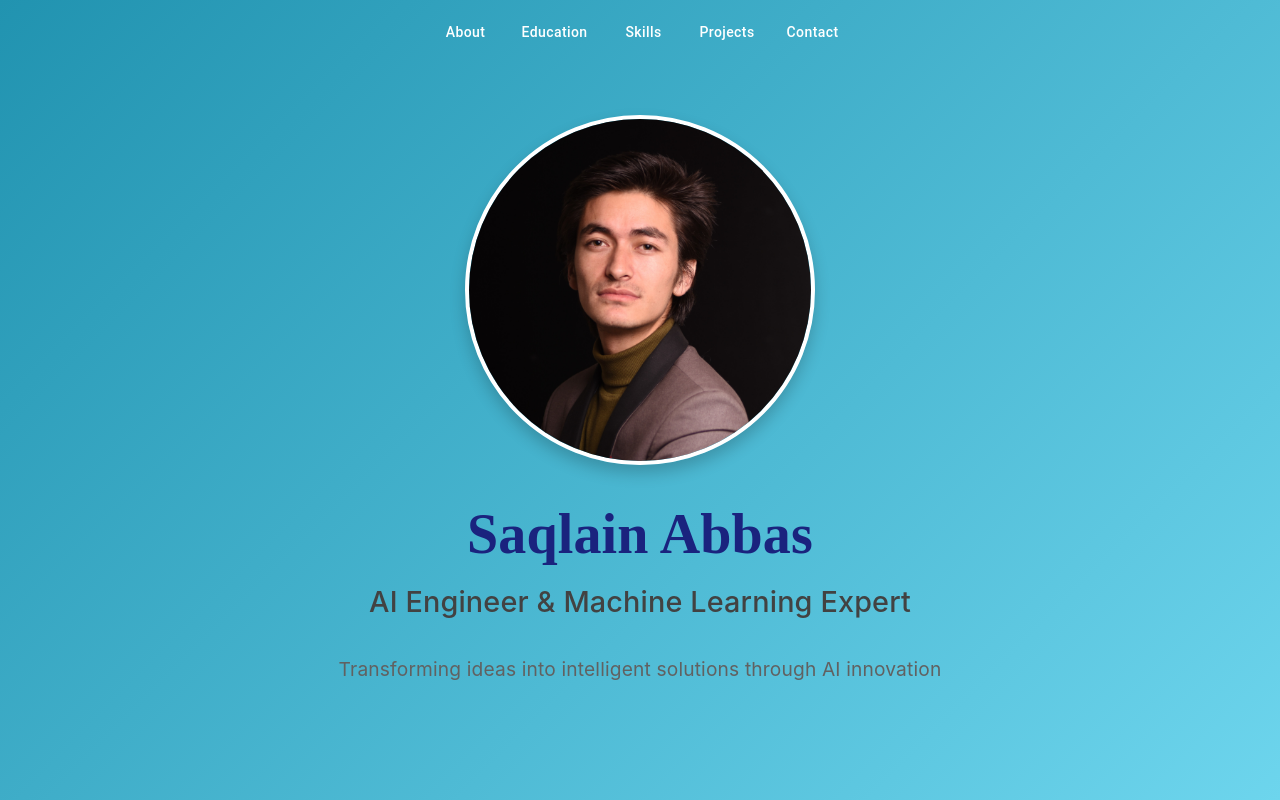
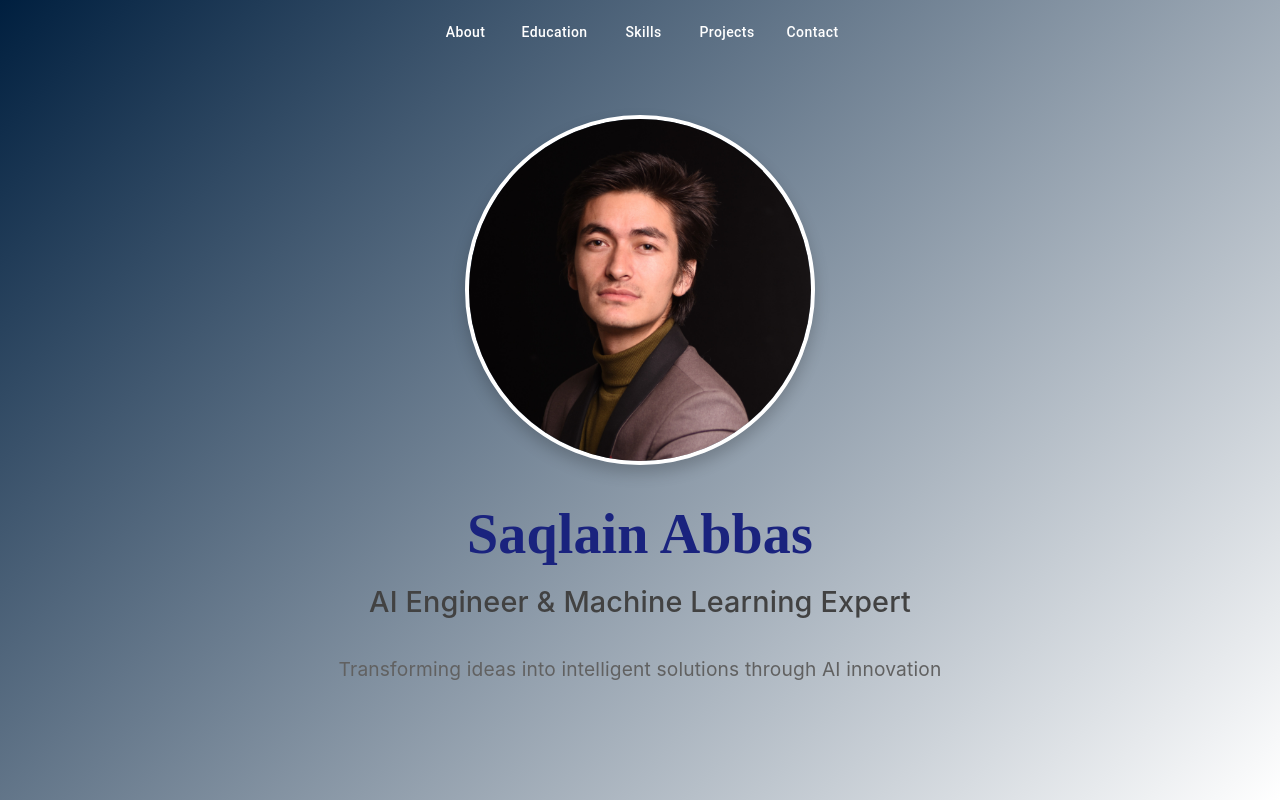
Before and after one commit to Razee4315/portfolio, a React (Vite) app: page / in a window 1280 px wide. Shown: the top 800 px of the page. Built offline with nearby package versions, Linux system fonts and the light colour scheme.

Commit message:
HeroSection.tsx

```diff
--- a/src/components/HeroSection.tsx
+++ b/src/components/HeroSection.tsx
@@ -6,7 +6,7 @@ const StyledSection = styled('section')({
   minHeight: '100vh',
   display: 'flex',
   alignItems: 'center',
-  background: 'linear-gradient(135deg, #2193b0 0%, #6dd5ed 100%)',
+  background: 'linear-gradient(135deg, #001f3f 0%, #ffffff 100%)',
   padding: '80px 0',
 });
 
```
